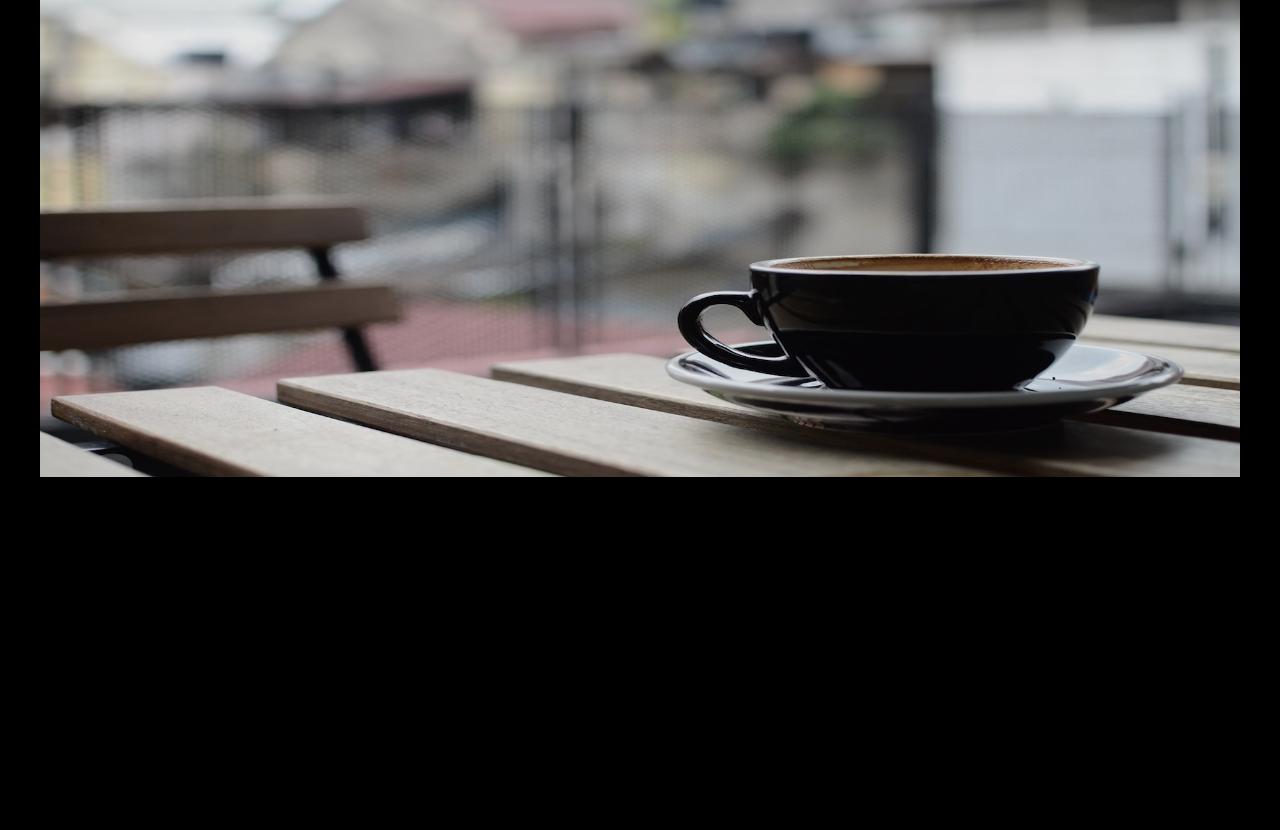
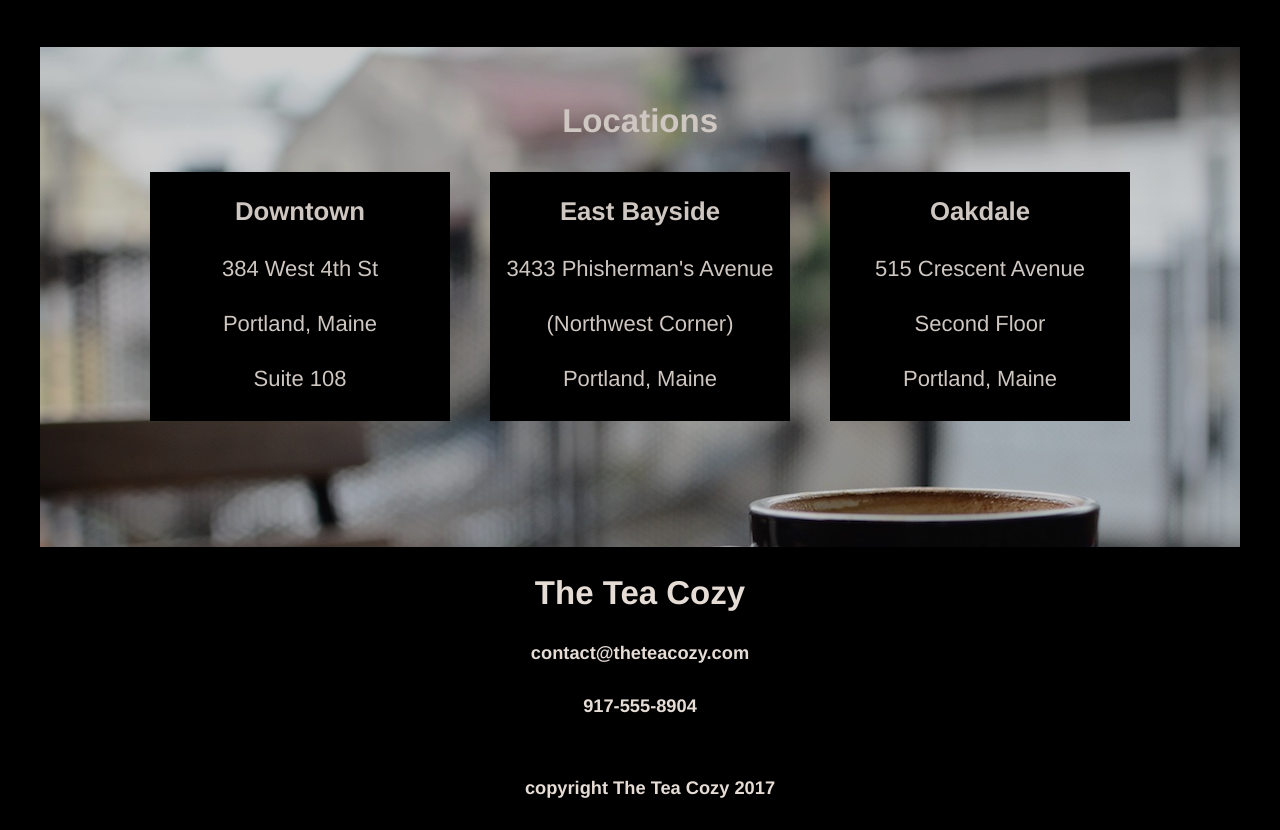
Before and after one commit to mistytree/teacozy, a plain HTML site: page index.html in a window 1280 px wide. Shown: the part 1471-2301 px from the top of the page. Before the commit the page ends 1948 px from the top, so only its background shows below. Drawn offline with Linux system fonts and the light colour scheme.

Commit message:
Final version 2018-01-14

```diff
--- a/index.html
+++ b/index.html
@@ -25,11 +25,9 @@
     <div class="body-container">
 
       <div class="our-mission">
-        <div class="our-mission text">
-          <h2>Our Mission</h2>
-          <h4>Handpicked, Artisanally Curated, Free Range, Sustainable,
-            Small Batch, Fair Trade, Organic Tea</h4>
-        </div>
+        <h2>Our Mission</h2>
+        <h4>Handpicked, Artisanally Curated, Free Range, Sustainable,
+          Small Batch, Fair Trade, Organic Tea</h4>
       </div>
 
       <div class="tea-of-month">
@@ -69,14 +67,55 @@
       </div>
 
       <div class="locations">
-        <span></span>
+
+        <div class="locations-text">
+          <h2>Locations</h2>
+        </div>
+
+        <div class="locations-boxes">
+
+          <div class="locations left-box">
+            <div>
+              <h3>Downtown</h3>
+              <h4>384 West 4th St</h4>
+              <h4>Portland, Maine</h4>
+              <h4>Suite 108</h4>
+            </div>
+          </div>
+
+          <div class="locations center-box">
+            <div>
+              <h3>East Bayside</h3>
+              <h4>3433 Phisherman's Avenue</h4>
+              <h4>(Northwest Corner)</h4>
+              <h4>Portland, Maine</h4>
+            </div>
+          </div>
+
+          <div class="locations right-box">
+            <div>
+              <h3>Oakdale</h3>
+              <h4>515 Crescent Avenue</h4>
+              <h4>Second Floor</h4>
+              <h4>Portland, Maine</h4>
+            </div>
+          </div>
+
+        </div>
+
+      </div>
+
+      <div class="footer-center-text">
+        <h2>The Tea Cozy</h2>
+        <h5>contact@theteacozy.com</h5>
+        <h5>917-555-8904</h5>
+      </div>
+
+      <div class="footer-bottom-left-text">
+        <h5>copyright The Tea Cozy 2017</h5>
       </div>
 
     </div>
 
-    <footer>
-
-    </footer>
-
   </body>
 </html>
--- a/resources/css/style.css
+++ b/resources/css/style.css
@@ -1,4 +1,5 @@
-body {
+body,
+.locations {
   font-family: Helvetica;
   font-size: 22px;
   color: Seashell;
@@ -44,6 +45,13 @@ header {
 /* BODY Section */
 
 .body-container {
+  display: block;
+  position: absolute;
+  top: 70px;
+  left: 0;  /* Centering .body-container */
+  right: 0;
+  z-index: 1;
+
   display: flex;
   flex-flow: column;
   align-items: center;
@@ -63,7 +71,8 @@ header {
 
 .our-mission h2,
 .our-mission h4 {
-  margin-bottom: -30px;
+  margin-bottom: 0;    /* Removing gap and text vertical centering */
+  margin-top: 0;       /* Removing gap and text vertical centering */
   padding: 10px;
   background-color: black;
 }
@@ -109,11 +118,58 @@ header {
 
 .locations {
   background-image: url("../images/img-locations-background.jpg");
-  background-size: 1200px 500px;
+  background-size: cover;
   width: 1200px;
   height: 500px;
+  text-align: center;
+  position: relative;  /* Need to declare to position properly 'Locations' text later */
+
+  display: flex;
+  flex-flow: column;
+  justify-content: center;
 }
 
-footer {
+.locations-boxes {
+  display: flex;
+  justify-content: center;
+  align-items: center;
+}
+
+.left-box,
+.center-box,
+.right-box {
+  width: 300px;
+  height: auto;
+  text-align: center;
+
+  background: black;
+  opacity: 1;
+  margin: 20px;
+
+  display: flex;
+  align-items: center;
+}
+
+.locations h4 {
+  font-weight: normal;
+}
+
+.locations-text {
+  font-weight: bold;
+  position: absolute;
+  top: 28px;      /* 68px sits right on top of black box so 53px would be */
+  right: 522px;   /* required 15px above, but 40px above just looks better */
 
 }
+
+/* FOOTER Section */
+
+.footer-center-text {
+ height: 200px;
+ text-align: center;
+}
+
+.footer-bottom-left-text {
+  margin-left: 20px;
+  align-self: left;
+}
```
